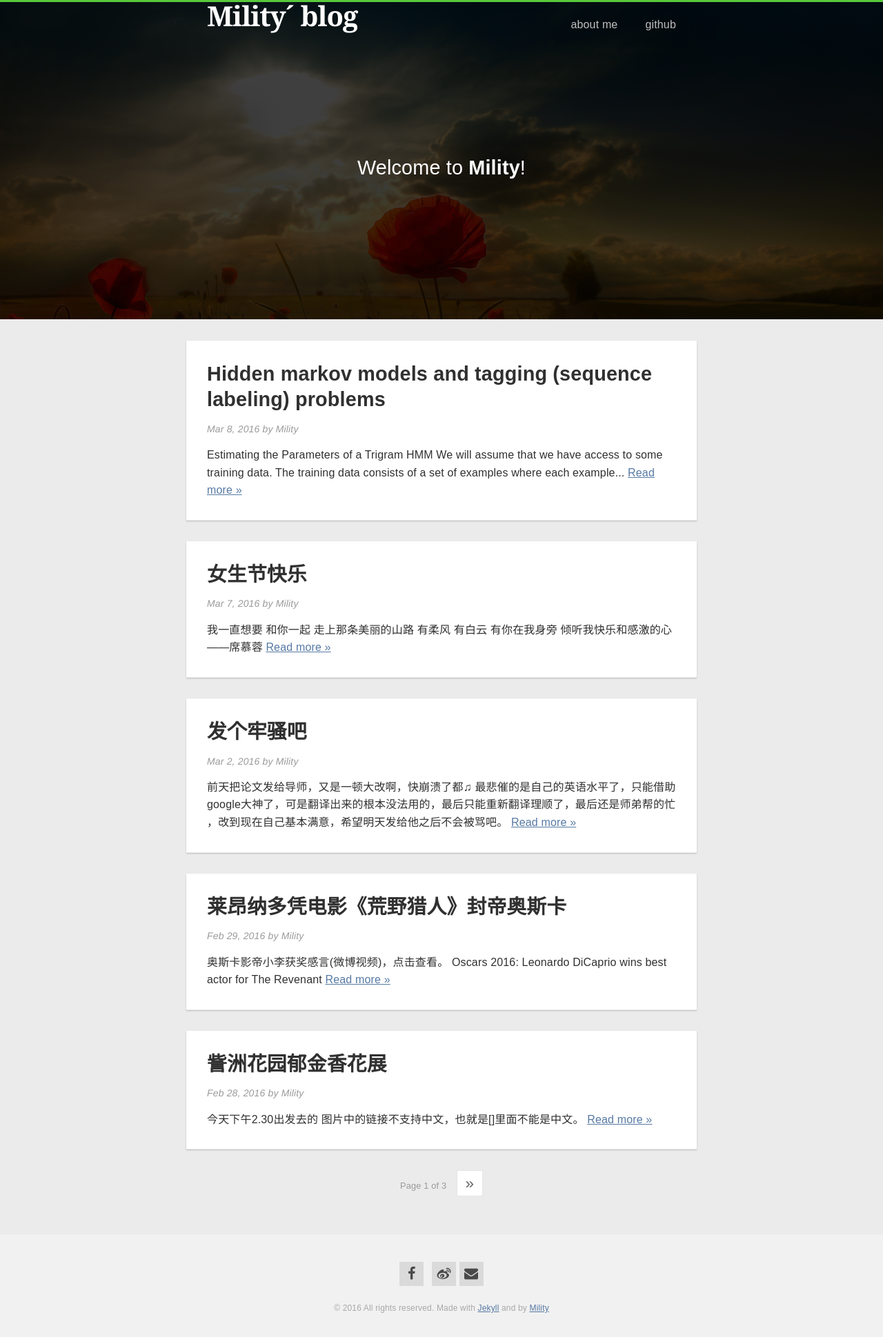
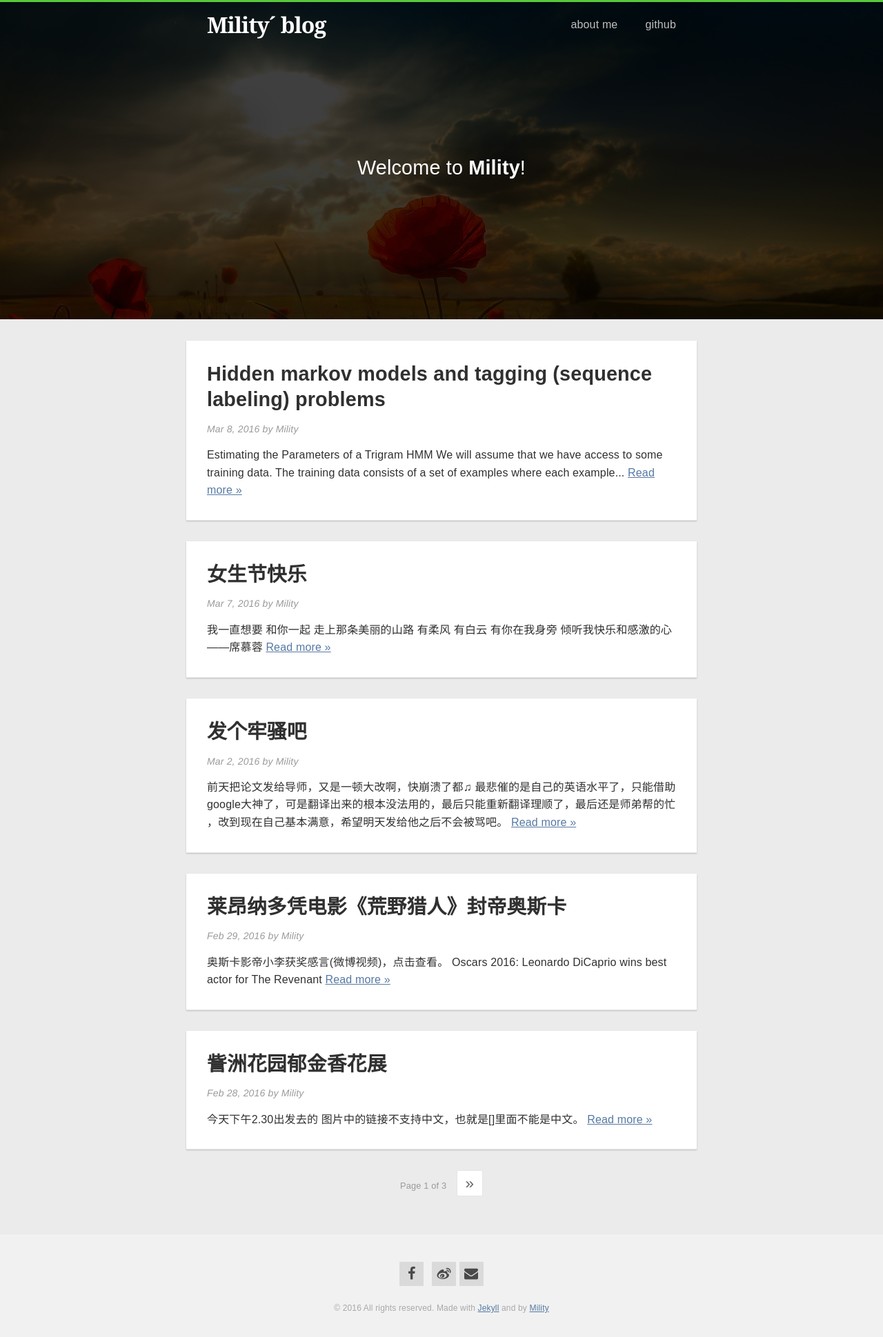
Before and after one commit to Mility/Mility.github.io, a Jekyll site: the page built from index.html, in a window 1280 px wide. Shown: the whole page at 69% size. Built offline with Jekyll 4.4.1, drawn with Linux system fonts in a browser that asks for light colours; nearby versions of some CDN libraries; the list of posts is cut into pages by our own code.

Commit message:
Update _layout.scss

```diff
--- a/_sass/_layout.scss
+++ b/_sass/_layout.scss
@@ -79,8 +79,8 @@
 //
 // site title
 .title {
-  font-size: 40px;/*32*/
-  line-height: 40px;/*65*/
+  font-size: 32px;/*32*/
+  line-height: 65px;/*65*/
   letter-spacing: -1px;
   margin: 0;
   float: left;
```
